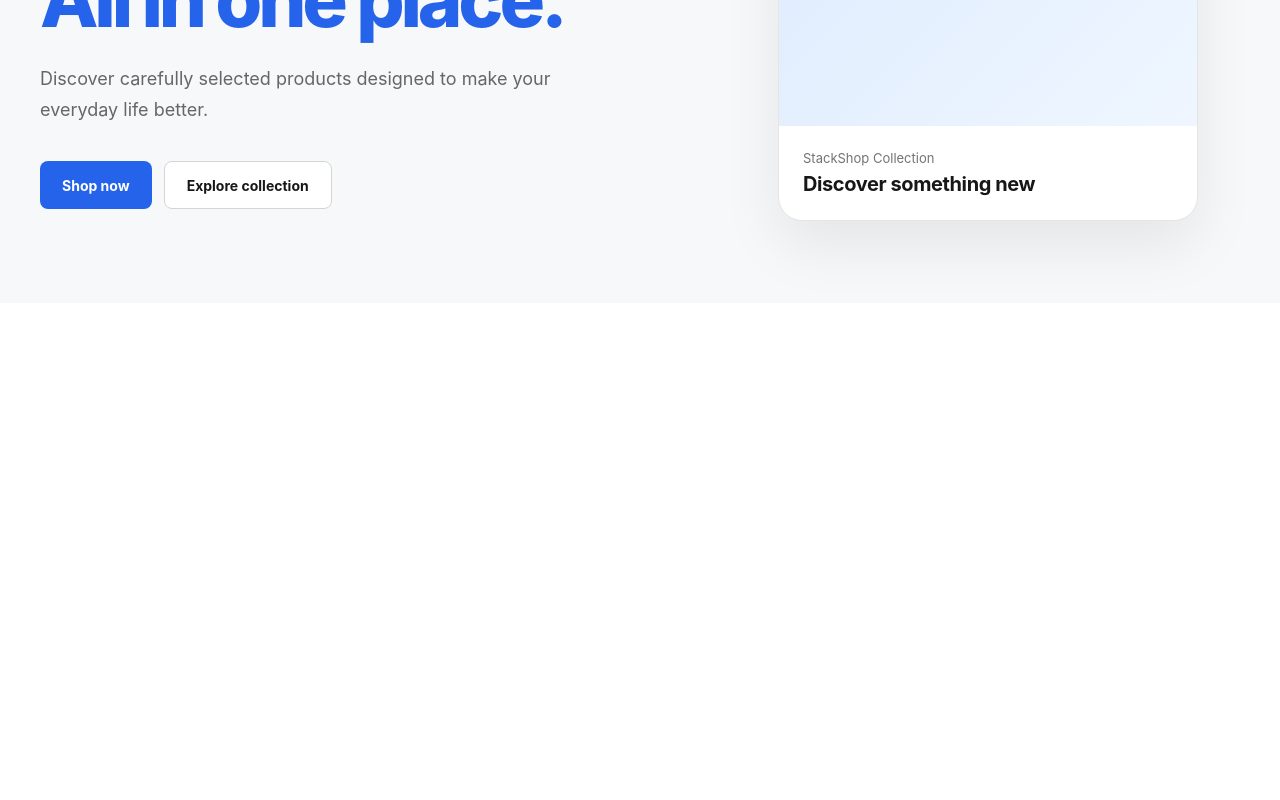
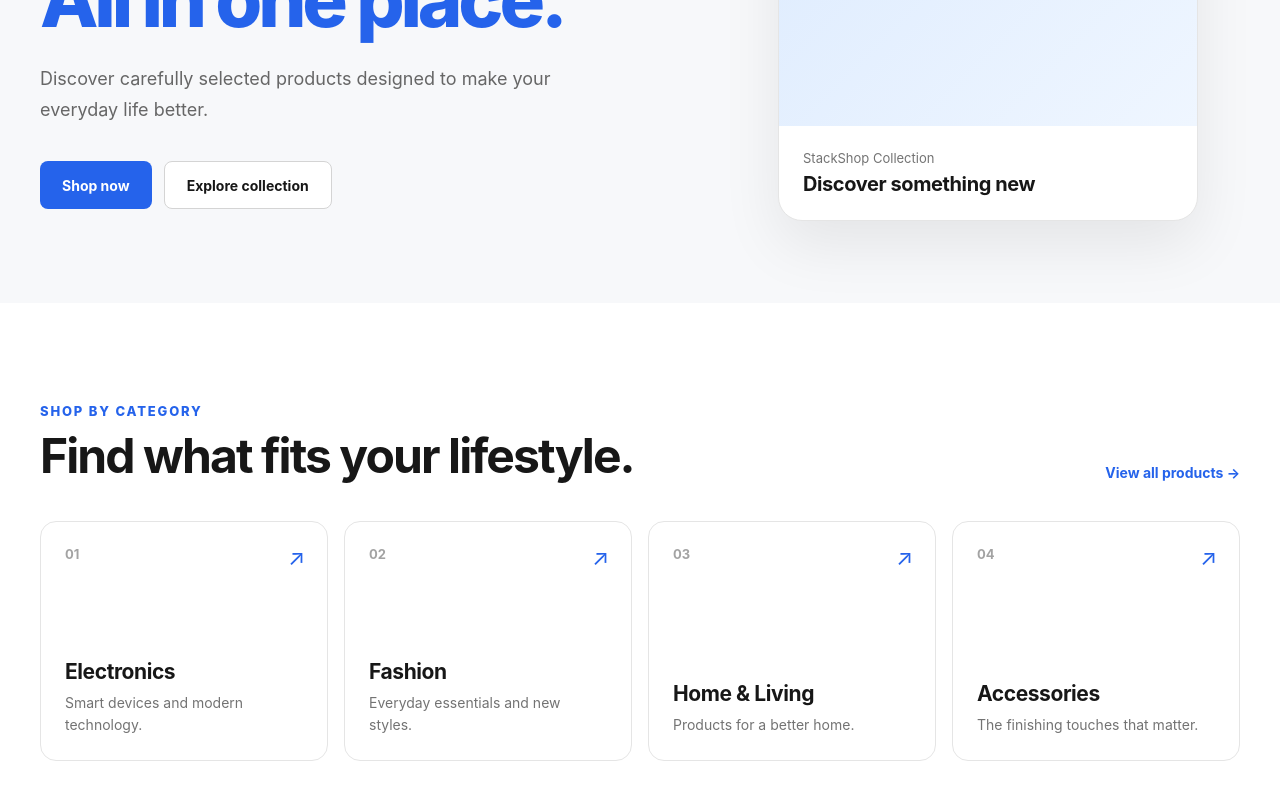
Before and after one commit to abdikadirjerry/stackshop, a React (Vite) app: page / in a window 1280 px wide. Shown: the part 394-1194 px from the top of the page. Before the commit the page ends 801 px from the top, so only its background shows below. Built offline with nearby package versions, Linux system fonts and the light colour scheme.

Commit message:
feat: add StackShop category section

```diff
--- a/src/pages/Home.css
+++ b/src/pages/Home.css
@@ -21,7 +21,8 @@
   max-width: 650px;
 }
 
-.hero-label {
+.hero-label,
+.section-label {
   margin-bottom: 20px;
   color: #2563eb;
   font-size: 13px;
@@ -156,6 +157,98 @@
   letter-spacing: -0.02em;
 }
 
+.categories-section {
+  padding: 100px 0;
+}
+
+.section-heading {
+  display: flex;
+  align-items: flex-end;
+  justify-content: space-between;
+  gap: 32px;
+  margin-bottom: 40px;
+}
+
+.section-label {
+  margin-bottom: 12px;
+}
+
+.section-heading h2 {
+  color: #171717;
+  font-size: clamp(32px, 4vw, 48px);
+  line-height: 1.05;
+  letter-spacing: -0.04em;
+}
+
+.section-link {
+  flex-shrink: 0;
+  color: #2563eb;
+  font-size: 14px;
+  font-weight: 700;
+}
+
+.categories-grid {
+  display: grid;
+  grid-template-columns: repeat(4, 1fr);
+  gap: 16px;
+}
+
+.category-card {
+  position: relative;
+  display: flex;
+  min-height: 240px;
+  flex-direction: column;
+  justify-content: space-between;
+  overflow: hidden;
+  border: 1px solid #e5e5e5;
+  border-radius: 16px;
+  padding: 24px;
+  background-color: #ffffff;
+  transition:
+    transform 0.2s ease,
+    border-color 0.2s ease,
+    box-shadow 0.2s ease;
+}
+
+.category-card:hover {
+  border-color: #d4d4d4;
+  box-shadow: 0 16px 36px rgba(0, 0, 0, 0.07);
+  transform: translateY(-5px);
+}
+
+.category-number {
+  color: #a3a3a3;
+  font-size: 13px;
+  font-weight: 700;
+}
+
+.category-content h3 {
+  margin-bottom: 8px;
+  color: #171717;
+  font-size: 21px;
+  letter-spacing: -0.02em;
+}
+
+.category-content p {
+  color: #737373;
+  font-size: 14px;
+  line-height: 1.6;
+}
+
+.category-arrow {
+  position: absolute;
+  top: 22px;
+  right: 22px;
+  color: #2563eb;
+  font-size: 22px;
+}
+
+@media (max-width: 1000px) {
+  .categories-grid {
+    grid-template-columns: repeat(2, 1fr);
+  }
+}
+
 @media (max-width: 900px) {
   .hero-content {
     grid-template-columns: 1fr;
@@ -207,4 +300,17 @@
   .hero-card-image span {
     font-size: 72px;
   }
+
+  .categories-section {
+    padding: 72px 0;
+  }
+
+  .section-heading {
+    align-items: flex-start;
+    flex-direction: column;
+  }
+
+  .categories-grid {
+    grid-template-columns: 1fr;
+  }
 }
--- a/src/pages/Home.jsx
+++ b/src/pages/Home.jsx
@@ -1,5 +1,28 @@
 import SectionContainer from "../components/common/SectionContainer";
 import "./Home.css";
+
+const categories = [
+  {
+    name: "Electronics",
+    description: "Smart devices and modern technology.",
+    icon: "01",
+  },
+  {
+    name: "Fashion",
+    description: "Everyday essentials and new styles.",
+    icon: "02",
+  },
+  {
+    name: "Home & Living",
+    description: "Products for a better home.",
+    icon: "03",
+  },
+  {
+    name: "Accessories",
+    description: "The finishing touches that matter.",
+    icon: "04",
+  },
+];
 
 function Home() {
   return (
@@ -48,6 +71,40 @@ function Home() {
           </div>
         </SectionContainer>
       </section>
+
+      <section className="categories-section">
+        <SectionContainer>
+          <div className="section-heading">
+            <div>
+              <p className="section-label">SHOP BY CATEGORY</p>
+              <h2>Find what fits your lifestyle.</h2>
+            </div>
+
+            <a href="/products" className="section-link">
+              View all products →
+            </a>
+          </div>
+
+          <div className="categories-grid">
+            {categories.map((category) => (
+              <a
+                href="/products"
+                className="category-card"
+                key={category.name}
+              >
+                <span className="category-number">{category.icon}</span>
+
+                <div className="category-content">
+                  <h3>{category.name}</h3>
+                  <p>{category.description}</p>
+                </div>
+
+                <span className="category-arrow">↗</span>
+              </a>
+            ))}
+          </div>
+        </SectionContainer>
+      </section>
     </main>
   );
 }
```
